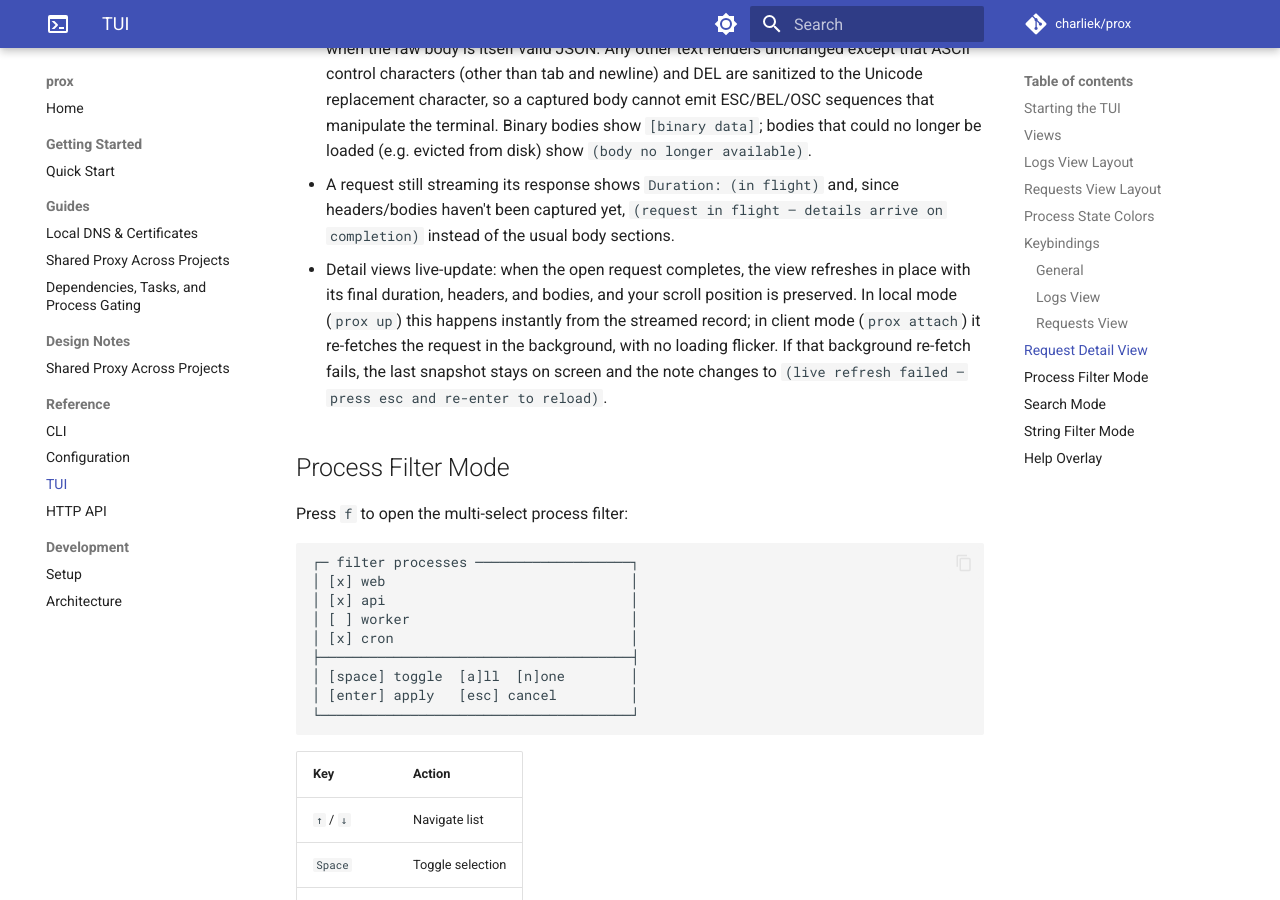
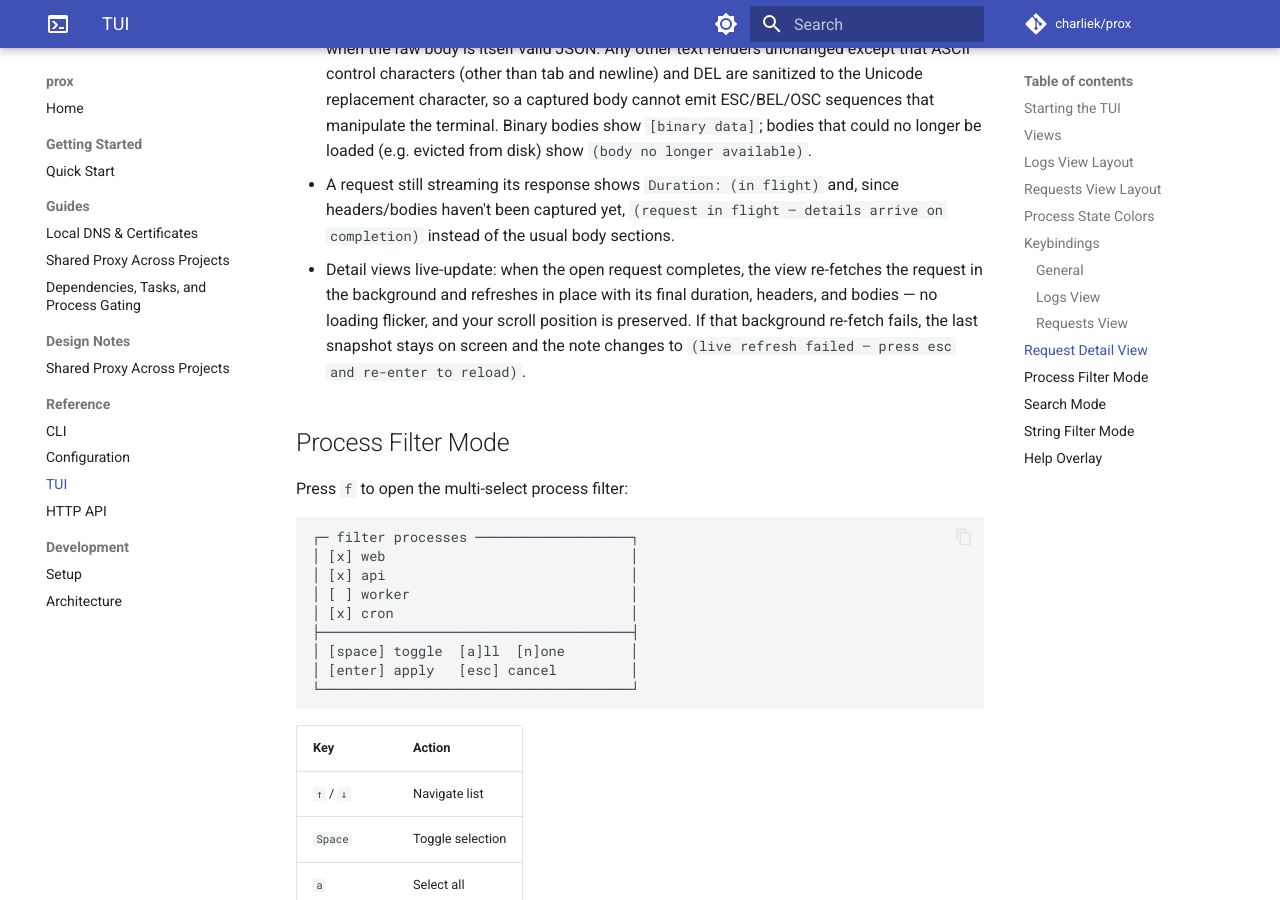
Before and after one commit to charliek/prox, an MkDocs documentation site: the page built from docs/reference/tui.md, in a window 1280 px wide and 900 px high, scrolled down 4819 px. Built offline with MkDocs 1.6.1 and Material for MkDocs 9.7.7, drawn with Linux system fonts in a browser that asks for light colours; comment, search, counter and statistics services are not loaded.

Commit message:
docs: plan counter to 019; TUI docs reflect the unified client path
Plan 018 C10. CLAUDE.md: next free plan number is 019; per-commit gate
timing refreshed (~95s integration suite after the PTY tests). TUI
reference drops the local-vs-client detail-fetch distinction (there is
one path now); cli.md and quick-start note --tui's interactive-terminal
requirement and that up --tui and attach are the same TUI with
different quit semantics.

Co-Authored-By: Claude Fable 5 <noreply@anthropic.com>
Claude-Session: https://claude.ai/code/session_01QYoxAbd8V8ZsAiAYd7v8Fk

```diff
--- a/docs/reference/tui.md
+++ b/docs/reference/tui.md
@@ -173,12 +173,11 @@ Request Body (35 bytes, application/json)
   since headers/bodies haven't been captured yet, `(request in flight —
   details arrive on completion)` instead of the usual body sections.
 - Detail views live-update: when the open request completes, the view
-  refreshes in place with its final duration, headers, and bodies, and your
-  scroll position is preserved. In local mode (`prox up`) this happens
-  instantly from the streamed record; in client mode (`prox attach`) it
-  re-fetches the request in the background, with no loading flicker. If that
-  background re-fetch fails, the last snapshot stays on screen and the note
-  changes to `(live refresh failed — press esc and re-enter to reload)`.
+  re-fetches the request in the background and refreshes in place with its
+  final duration, headers, and bodies — no loading flicker, and your scroll
+  position is preserved. If that background re-fetch fails, the last snapshot
+  stays on screen and the note changes to `(live refresh failed — press esc
+  and re-enter to reload)`.
 
 ## Process Filter Mode
 
```
Also changed, not shown: CLAUDE.md (+2 -2 lines), docs/getting-started/quick-start.md (+1 -1 lines), docs/reference/cli.md (+1 -1 lines).
